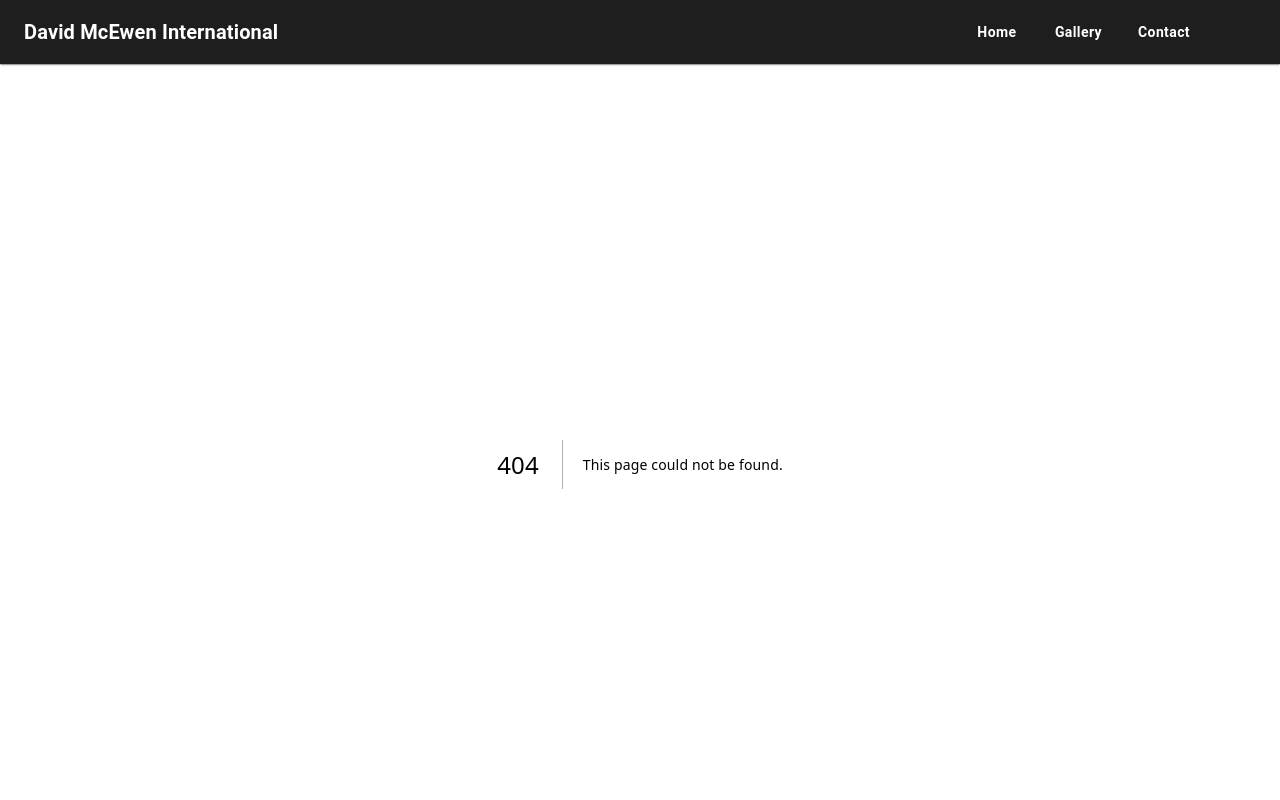
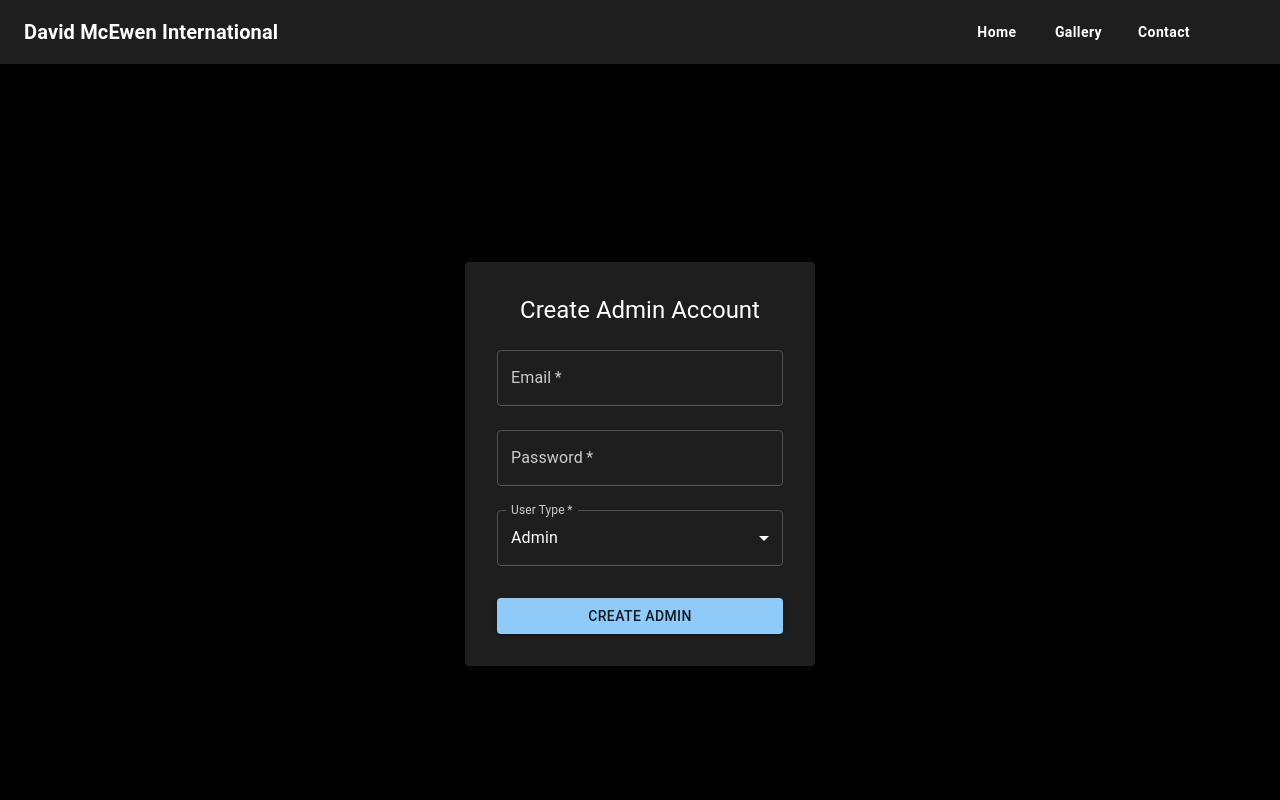
Before and after one commit to AndrewDonnelly93/artist-portfolio, a Next.js app: page /admin/create-admin in a window 1280 px wide. Before the commit this address had no page. Shown: the top 800 px of the page. Built offline with nearby package versions, Linux system fonts and the light colour scheme; some icons are missing.

Commit message:
firebase+firestore

```diff
--- a/next.config.ts
+++ b/next.config.ts
@@ -18,7 +18,15 @@ const nextConfig = {
               "font-src 'self' https://fonts.gstatic.com;",
               'frame-src https://www.google.com https://www.recaptcha.net;',
               "img-src 'self' https://ctfassets.net https://*.ctfassets.net;",
-              "connect-src 'self' https://*.ctfassets.net https://cdn.contentful.com https://www.google.com https://www.gstatic.com;",
+              [
+                "connect-src 'self'",
+                'https://identitytoolkit.googleapis.com',
+                'https://*.ctfassets.net',
+                'https://cdn.contentful.com',
+                'https://www.google.com',
+                'https://www.gstatic.com',
+                'https://firestore.googleapis.com', // 👈 Added Firestore here
+              ].join(' '),
               "object-src 'none';",
               "base-uri 'self';",
               "form-action 'self';",
--- a/package.json
+++ b/package.json
@@ -24,6 +24,7 @@
     "contentful": "^11.7.5",
     "contentful-management": "^11.54.1",
     "dotenv": "^17.2.0",
+    "firebase": "^12.0.0",
     "next": "15.3.5",
     "node-fetch": "^3.3.2",
     "react": "^19.0.0",
--- /dev/null
+++ b/src/app/admin/create-admin/page.tsx
@@ -0,0 +1,125 @@
+'use client';
+
+import { useState } from 'react';
+import { useRouter } from 'next/navigation';
+import {
+  Box,
+  TextField,
+  Button,
+  Typography,
+  Paper,
+  MenuItem,
+  Select,
+  InputLabel,
+  FormControl,
+} from '@mui/material';
+import { createUserWithEmailAndPassword } from 'firebase/auth';
+import { doc, setDoc } from 'firebase/firestore';
+import { auth, firestore } from '@/app/api/firebase/firebaseConfig';
+
+export default function CreateAdminPage() {
+  const router = useRouter();
+  const [email, setEmail] = useState('');
+  const [password, setPassword] = useState('');
+  const [userType, setUserType] = useState('Admin'); // default value
+  const [error, setError] = useState('');
+  const [success, setSuccess] = useState('');
+
+  const handleCreate = async (e: React.FormEvent) => {
+    e.preventDefault();
+    setError('');
+    setSuccess('');
+
+    try {
+      // 1️⃣ Create user in Firebase Auth
+      const userCredential = await createUserWithEmailAndPassword(auth, email, password);
+      const user = userCredential.user;
+
+      // 2️⃣ Save additional user data (userType) to Firestore
+      await setDoc(doc(firestore, 'users', user.uid), {
+        email,
+        userType,
+        createdAt: new Date(),
+      });
+
+      setSuccess(`Admin account created! Type: ${userType}`);
+      setEmail('');
+      setPassword('');
+      setUserType('Admin');
+
+      setTimeout(() => router.push('/admin/orders'), 2000);
+    } catch (err: any) {
+      console.error('Error creating admin:', err);
+      setError(err.message || 'Failed to create admin');
+    }
+  };
+
+  return (
+    <Box
+      sx={{
+        height: '100vh',
+        display: 'flex',
+        justifyContent: 'center',
+        alignItems: 'center',
+        bgcolor: 'background.default',
+        px: 2,
+      }}
+    >
+      <Paper sx={{ p: 4, width: 350 }}>
+        <Typography variant="h5" gutterBottom textAlign="center">
+          Create Admin Account
+        </Typography>
+        <form onSubmit={handleCreate} noValidate>
+          <TextField
+            label="Email"
+            variant="outlined"
+            fullWidth
+            required
+            margin="normal"
+            type="email"
+            value={email}
+            onChange={(e) => setEmail(e.target.value)}
+            autoComplete="email"
+          />
+          <TextField
+            label="Password"
+            variant="outlined"
+            type="password"
+            fullWidth
+            required
+            margin="normal"
+            value={password}
+            onChange={(e) => setPassword(e.target.value)}
+            autoComplete="new-password"
+          />
+          <FormControl fullWidth margin="normal" required>
+            <InputLabel id="userType-label">User Type</InputLabel>
+            <Select
+              labelId="userType-label"
+              value={userType}
+              label="User Type"
+              onChange={(e) => setUserType(e.target.value)}
+            >
+              <MenuItem value="Admin">Admin</MenuItem>
+              <MenuItem value="SuperAdmin">SuperAdmin</MenuItem>
+              <MenuItem value="User">User</MenuItem>
+            </Select>
+          </FormControl>
+          {error && (
+            <Typography color="error" variant="body2" sx={{ mt: 1 }}>
+              {error}
+            </Typography>
+          )}
+          {success && (
+            <Typography color="success.main" variant="body2" sx={{ mt: 1 }}>
+              {success}
+            </Typography>
+          )}
+          <Button type="submit" variant="contained" fullWidth sx={{ mt: 3 }}>
+            Create Admin
+          </Button>
+        </form>
+      </Paper>
+    </Box>
+  );
+}
--- /dev/null
+++ b/src/app/admin/login/page.tsx
@@ -0,0 +1,80 @@
+'use client';
+
+import { useState } from 'react';
+import { useRouter } from 'next/navigation';
+import { Box, TextField, Button, Typography, Paper } from '@mui/material';
+// Adjust path to your firebase config
+import { signInWithEmailAndPassword } from 'firebase/auth';
+import { auth } from '@/app/api/firebase/firebaseConfig';
+
+export default function AdminLoginPage() {
+  const router = useRouter();
+  const [email, setEmail] = useState(''); // Firebase uses email for login
+  const [password, setPassword] = useState('');
+  const [error, setError] = useState('');
+
+  const handleSubmit = async (e: React.FormEvent) => {
+    e.preventDefault();
+    setError('');
+
+    try {
+      await signInWithEmailAndPassword(auth, email, password);
+      sessionStorage.setItem('adminLoggedIn', 'true');
+      router.push('/admin/orders');
+    } catch (err: any) {
+      console.error('Firebase login error:', err);
+      setError('Invalid email or password');
+    }
+  };
+
+  return (
+    <Box
+      sx={{
+        height: '100vh',
+        display: 'flex',
+        justifyContent: 'center',
+        alignItems: 'center',
+        bgcolor: 'background.default',
+        px: 2,
+      }}
+    >
+      <Paper sx={{ p: 4, width: 320 }}>
+        <Typography variant="h5" gutterBottom textAlign="center">
+          Admin Login
+        </Typography>
+        <form onSubmit={handleSubmit} noValidate>
+          <TextField
+            label="Email"
+            variant="outlined"
+            fullWidth
+            required
+            margin="normal"
+            type="email"
+            value={email}
+            onChange={(e) => setEmail(e.target.value)}
+            autoComplete="email"
+          />
+          <TextField
+            label="Password"
+            variant="outlined"
+            type="password"
+            fullWidth
+            required
+            margin="normal"
+            value={password}
+            onChange={(e) => setPassword(e.target.value)}
+            autoComplete="current-password"
+          />
+          {error && (
+            <Typography color="error" variant="body2" sx={{ mt: 1 }}>
+              {error}
+            </Typography>
+          )}
+          <Button type="submit" variant="contained" fullWidth sx={{ mt: 3 }}>
+            Log In
+          </Button>
+        </form>
+      </Paper>
+    </Box>
+  );
+}
--- /dev/null
+++ b/src/app/api/firebase/firebaseConfig.ts
@@ -0,0 +1,26 @@
+// Import the functions you need from the SDKs you need
+import { initializeApp } from 'firebase/app';
+import { getAuth } from 'firebase/auth';
+import { getFirestore } from 'firebase/firestore'; // Uncomment if you need Firestore
+
+// TODO: Add SDKs for Firebase products that you want to use
+// https://firebase.google.com/docs/web/setup#available-libraries
+
+// Your web app's Firebase configuration
+// For Firebase JS SDK v7.20.0 and later, measurementId is optional
+const firebaseConfig = {
+  apiKey: 'AIzaSyA25lVfAkdKrHV2GzcbF7vRcn3qPudxYBI',
+  authDomain: 'david-mcewen-international.firebaseapp.com',
+  projectId: 'david-mcewen-international',
+  storageBucket: 'david-mcewen-international.firebasestorage.app',
+  messagingSenderId: '798983432970',
+  appId: '1:798983432970:web:ec07f92329a34d3c25e8f3',
+  measurementId: 'G-4V5NDSBMYG',
+};
+
+// Initialize Firebase
+const app = initializeApp(firebaseConfig);
+const firestore = getFirestore(app);
+const auth = getAuth(app);
+
+export { app, auth, firestore };
```
Also changed, not shown: 1 other file (tests, documents, lock files or other folders).
